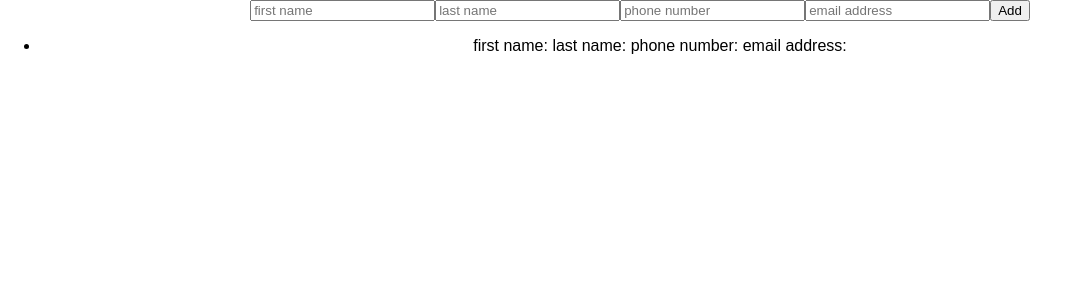
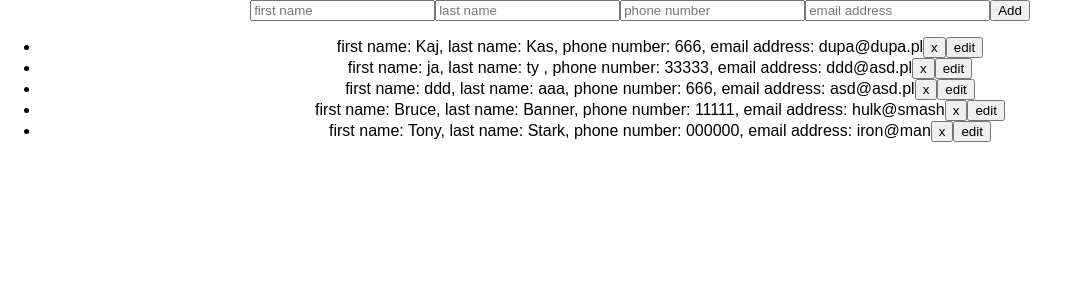
Before and after one commit to KajKas/contacts-app_react, a React (Create React App) app: page / in a window 1280 px wide. Shown: the top 300 px of the page, without its empty margins (0-1069 px from the left). Built offline with nearby package versions, Linux system fonts and the light colour scheme; data requests are answered from the project's data file.

Commit message:
trying to add contacts

```diff
--- a/src/App.js
+++ b/src/App.js
@@ -11,17 +11,20 @@ class App extends Component {
     fetch('http://localhost:3004/contacts')
       .then(response => response.json())
       .then(contacts => this.setState({
-        contacts: [
-          {
-            firstName: contacts.firstName,
-            lastName: contacts.lastName,
-            phoneNumber: contacts.phoneNumber,
-            emailAddress: contacts.emailAddress
-          }
-        ]
+        contacts: contacts
       }));
   }
 
+  addContact = (firstName, lastName, phoneNumber, email) => {
+    this.setState({
+      contacts: this.state.contacts.concat({
+        firstName: firstName,
+        lastName: lastName,
+        phoneNumber: phoneNumber,
+        email: email
+      })
+    })
+  }
 
 
   render() {
@@ -31,16 +34,18 @@ class App extends Component {
         <input type={'text'} placeholder={'last name'} />
         <input type={'number'} placeholder={'phone number'} />
         <input type={'email'} placeholder={'email address'} />
-        <button>Add</button>
+        <button onClick={() => this.addContact(this.props)}>Add</button>
         <ul>
           {
             this.state.contacts.map(
               contact => (
                 <li>
-                  first name: {contact.firstName}
-                  last name: {this.state.contacts.lastName}
-                  phone number: {this.phoneNumber}
-                  email address: {this.emailAddress}
+                  first name: {contact.firstName},
+                  last name: {contact.lastName},
+                  phone number: {contact.phoneNumber},
+                  email address: {contact.email}
+                  <button>x</button>
+                  <button>edit</button>
                 </li>
               )
             )
```
